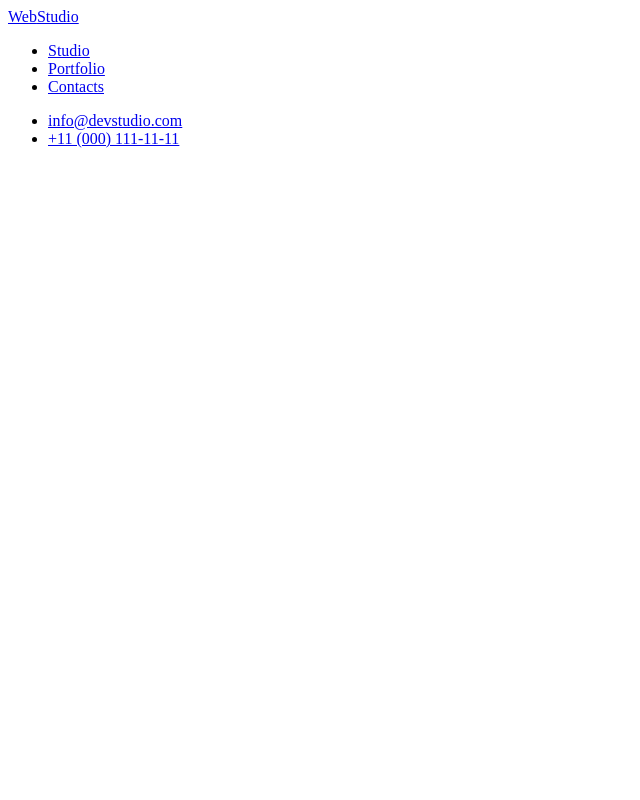
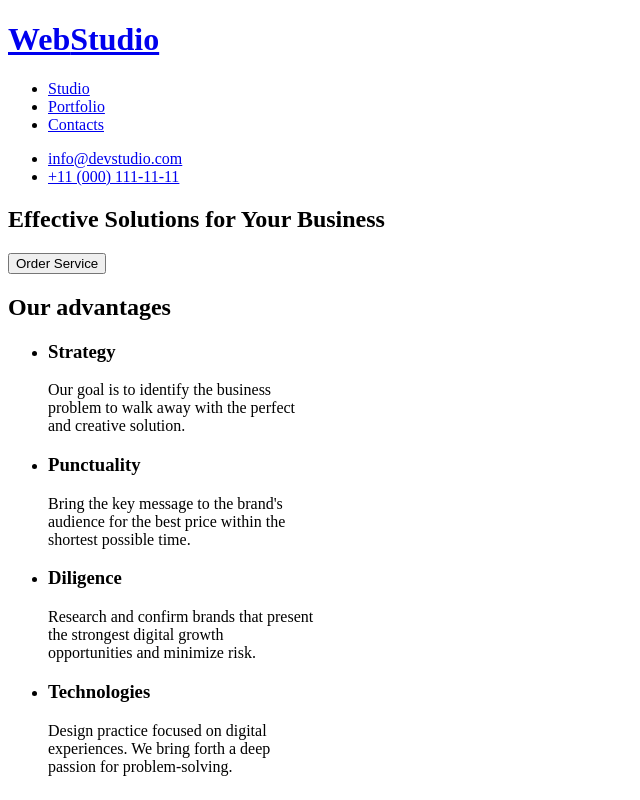
Before and after one commit to AnWhiteM/hw-1, a plain HTML site: page index.html in a window 1280 px wide. Shown: the whole page, without its empty margins (0-640 px from the left). Drawn offline with Linux system fonts and the light colour scheme.

Commit message:
adding main

```diff
--- a/index.html
+++ b/index.html
@@ -8,7 +8,9 @@
   </head>
   <body>
     <header>
-      <a href="#"><span>Web</span>Studio</a>
+      <h1>
+        <a href="#"><span>Web</span>Studio</a>
+      </h1>
       <nav>
         <ul>
           <li><a href="#">Studio</a></li>
@@ -21,5 +23,50 @@
         <li><a href="tel:+11(000)1111111">+11 (000) 111-11-11</a></li>
       </ul>
     </header>
+    <main>
+      <section>
+        <h2>Effective Solutions for Your Business</h2>
+        <button type="button">Order Service</button>
+      </section>
+
+      <section>
+        <h2>Our advantages</h2>
+
+        <ul>
+          <li>
+            <h3>Strategy</h3>
+            <p>
+              Our goal is to identify the business <br />
+              problem to walk away with the perfect <br />
+              and creative solution.
+            </p>
+          </li>
+          <li>
+            <h3>Punctuality</h3>
+            <p>
+              Bring the key message to the brand's <br />
+              audience for the best price within the <br />
+              shortest possible time.
+            </p>
+          </li>
+          <li>
+            <h3>Diligence</h3>
+            <p>
+              Research and confirm brands that present <br />
+              the strongest digital growth <br />
+              opportunities and minimize risk.
+            </p>
+          </li>
+          <li>
+            <h3>Technologies</h3>
+            <p>
+              Design practice focused on digital <br />
+              experiences. We bring forth a deep <br />
+              passion for problem-solving.
+            </p>
+          </li>
+        </ul>
+      </section>
+    </main>
   </body>
 </html>
```
